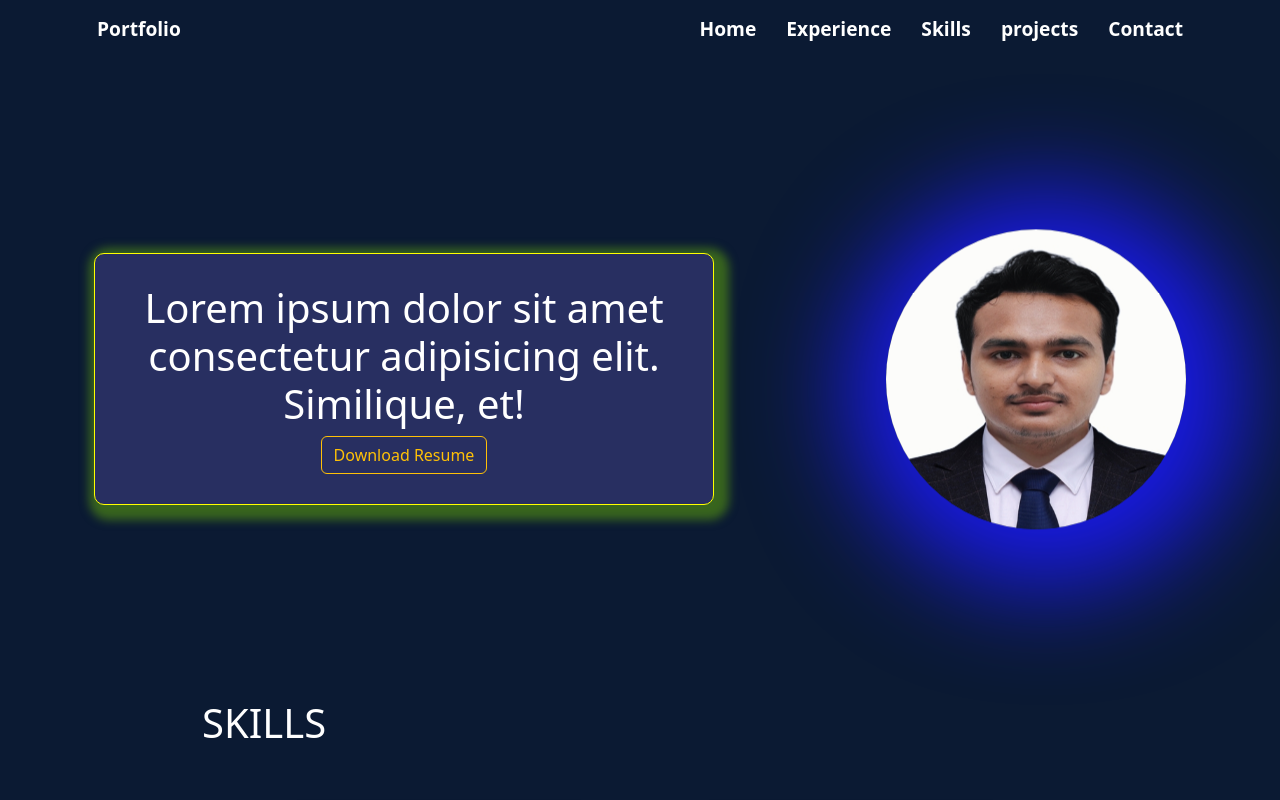
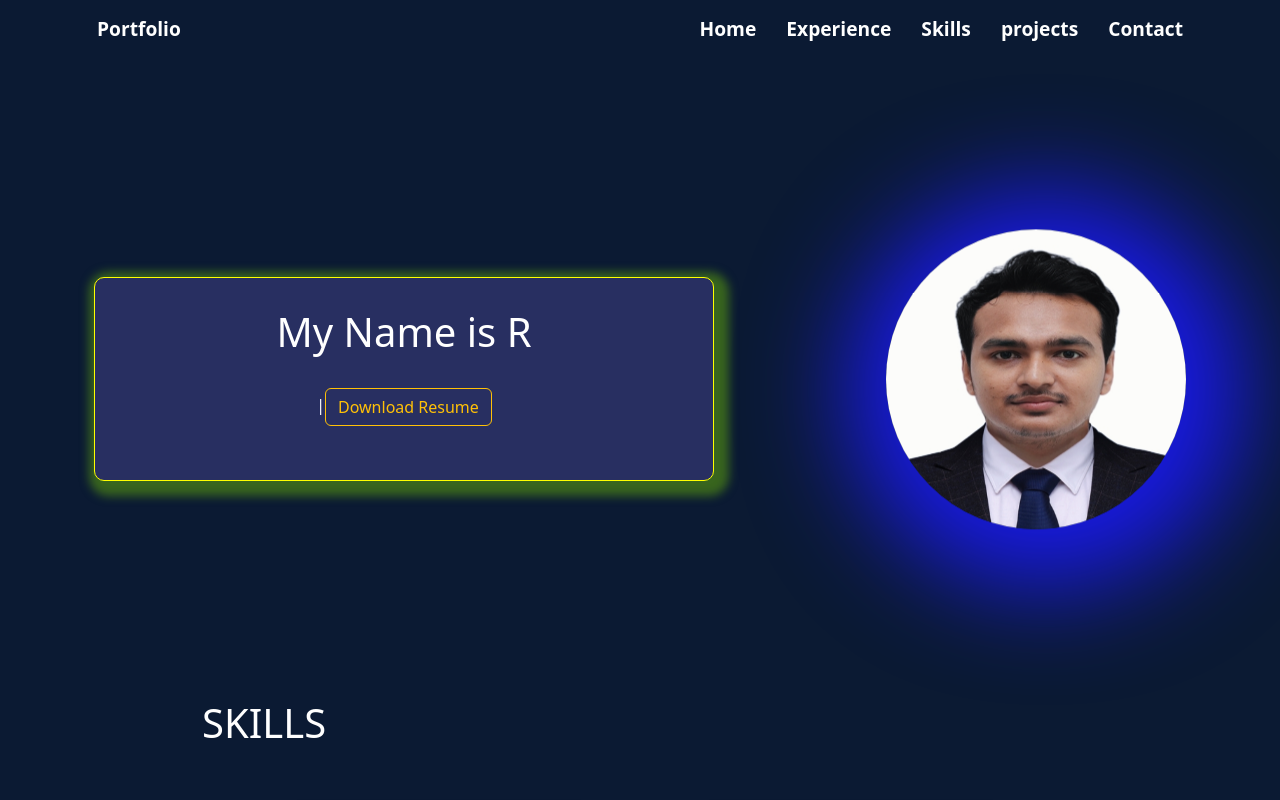
Before and after one commit to Ronikumar123/portfolio, a React (Create React App) app: page / in a window 1280 px wide. Shown: the top 800 px of the page. Built offline with nearby package versions, Linux system fonts and the light colour scheme.

Commit message:
add type effect

```diff
--- a/package.json
+++ b/package.json
@@ -3,11 +3,13 @@
   "version": "0.1.0",
   "private": true,
   "dependencies": {
+    "aos": "^2.3.4",
     "cra-template": "1.2.0",
     "react": "^19.0.0",
     "react-dom": "^19.0.0",
     "react-icons": "^5.4.0",
     "react-scripts": "5.0.1",
+    "typed.js": "^2.1.0",
     "web-vitals": "^4.2.4"
   },
   "scripts": {
--- a/src/App.js
+++ b/src/App.js
@@ -5,8 +5,15 @@ import Home from './component/Home';
 import Skills from './component/Skills';
 import Projects from './component/projects';
 import Contact from './component/Contact';
+import Aos from "aos";
+import "aos/dist/aos.css"
+import { useEffect } from 'react';
 
 function App() {
+  useEffect(() => {
+    Aos.init();
+  }, [])
+
   return (
     // <div className="App">
     //   <header className="App-header">
--- a/src/component/Home.jsx
+++ b/src/component/Home.jsx
@@ -1,14 +1,37 @@
-import React from 'react'
+import React, { useEffect, useRef } from 'react'
 import pdf from '../pdf/resume.pdf'
 import data from './Data/picture.jpg'
+import Typed from 'typed.js';
+
 
 const Home = () => {
+  const typedRef = useRef(null)
+  useEffect(() => {
+
+    const options = {
+
+      strings:["Welcome to my profile","My Name is Roni Kumar","I'm web developer","I have complete some projects"],
+      typeSpeed:50,
+      backSpeed:50,
+      loop:true
+    }
+
+    const typed = new Typed(typedRef.current, options)
+
+    return () => {
+      typed.destroy()
+    }
+  }, [])
+
   return (
     <>
   <div className='container home'>
   <div className='left'>
-    <h1>Lorem ipsum dolor sit amet consectetur adipisicing elit. Similique, et!</h1>
-    <a href={pdf}  download="resume.pdf" className='btn btn-outline-warning'>Download Resume</a>
+    <h1 ref={typedRef}>
+
+      Lorem ipsum dolor sit amet consectetur adipisicing elit. Similique, et!
+      </h1>
+    <a href={pdf}  download="resume.pdf" className='btn btn-outline-warning my-4'>Download Resume</a>
   </div>
   <div className='right'>
 
--- a/src/component/Navbar.jsx
+++ b/src/component/Navbar.jsx
@@ -3,7 +3,10 @@ import React from 'react'
 const Navbar = () => {
   return (
     <>
-      <div className='container nav_bar'>
+      <div className='container nav_bar'
+      data-aos="fade-down"
+      data-aos-duration="1000"
+      >
       <div className='left nav_items'>Portfolio</div>
       <div className='right'>
         <a href='' className='nav_items'>Home</a>
```
Also changed, not shown: 1 other file (tests, documents, lock files or other folders).
